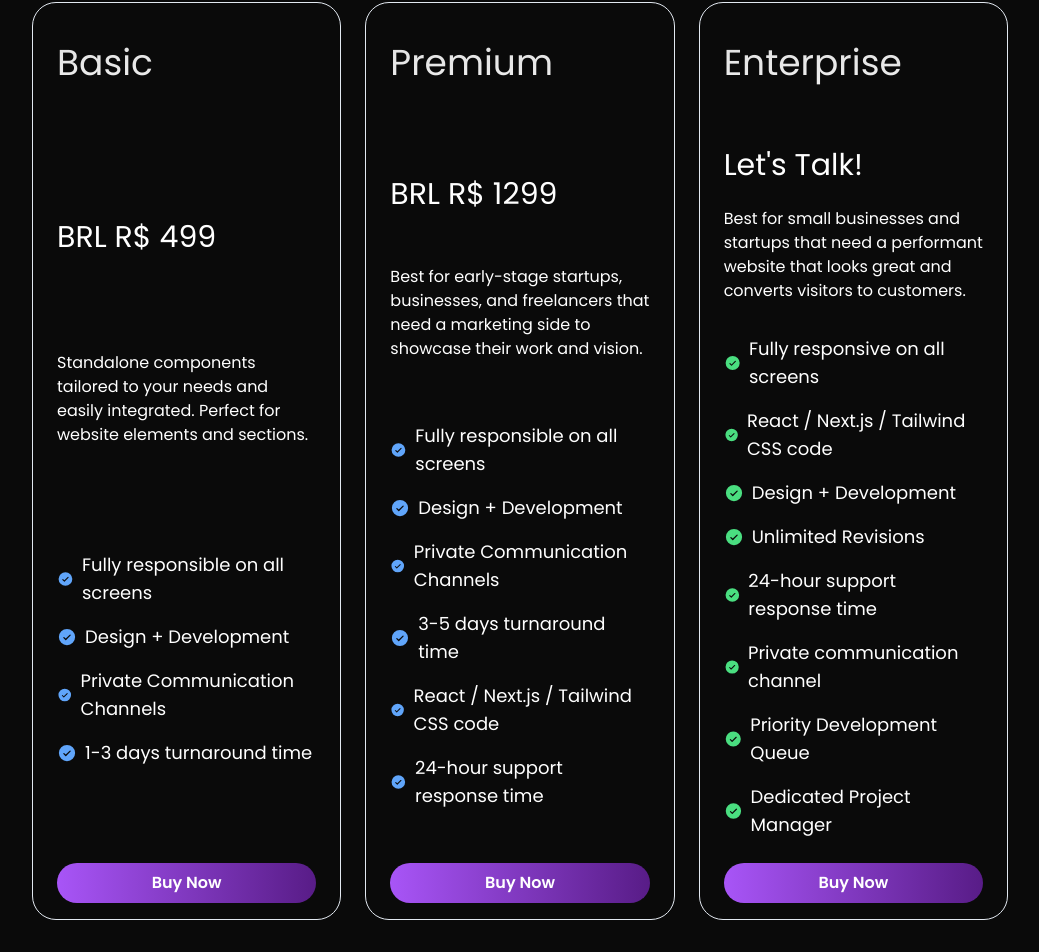
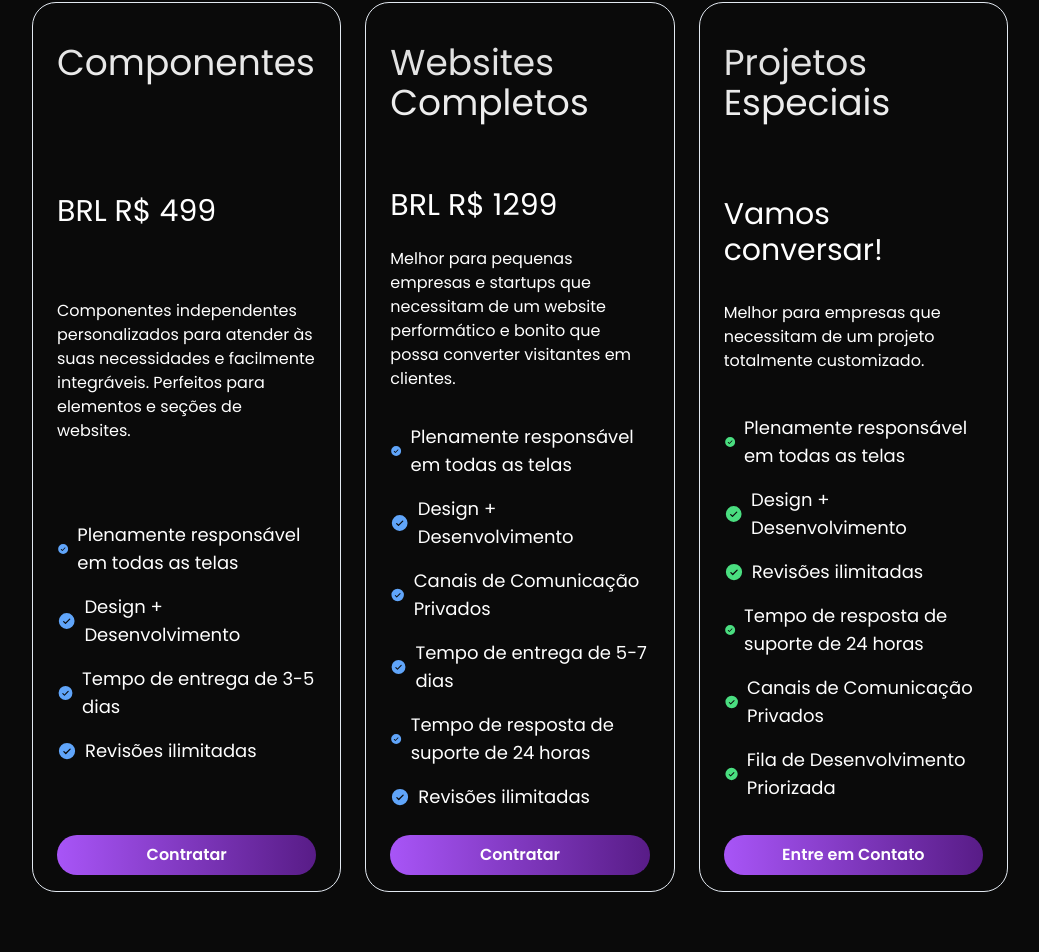
Before and after one commit to devpedrofurquim/d281, a Next.js app: page /pricing in a window 1280 px wide. Shown: the part 330-1282 px from the top of the page, without its empty margins (120-1159 px from the left). Built offline with nearby package versions, Linux system fonts and the light colour scheme.

Commit message:
Finished working on Pricing Plan page

```diff
--- a/src/app/pricing/page.tsx
+++ b/src/app/pricing/page.tsx
@@ -13,51 +13,49 @@ import Navbar from "@/components/Navbar";
 const plans = [
     {
         index: 0,
-        title: "Basic",
+        title: "Componentes",
         price: "BRL R$ 499",
         features: [
-            "Fully responsible on all screens",
-            "Design + Development",
-            "Private Communication Channels",
-            "1-3 days turnaround time",
+            "Plenamente responsável em todas as telas",
+            "Design + Desenvolvimento",
+            "Tempo de entrega de 3-5 dias",
+            "Revisões ilimitadas"
         ],
         style: "rounded-3xl py-10 bg-clip-text text-transparent bg-gradient-to-b from-neutral-300 to-neutral-50",
-        description: "Standalone components tailored to your needs and easily integrated. Perfect for website elements and sections.",
-        button: "Buy Now"
+        description: "Componentes independentes personalizados para atender às suas necessidades e facilmente integráveis. Perfeitos para elementos e seções de websites.",
+        button: "Contratar"
     },
     {
         index: 1,
-        title: "Premium",
+        title: "Websites Completos",
         price: "BRL R$ 1299",
         features: [
-            "Fully responsible on all screens",
-            "Design + Development",
-            "Private Communication Channels",
-            "3-5 days turnaround time",
-            "React / Next.js / Tailwind CSS code",
-            "24-hour support response time"
+            "Plenamente responsável em todas as telas",
+            "Design + Desenvolvimento",
+            "Canais de Comunicação Privados",
+            "Tempo de entrega de 5-7 dias",
+            "Tempo de resposta de suporte de 24 horas",
+            "Revisões ilimitadas"
         ],
         style: "rounded-3xl py-10 bg-clip-text text-transparent bg-gradient-to-b from-neutral-300 to-neutral-50",
-        description: "Best for early-stage startups, businesses, and freelancers that need a marketing side to showcase their work and vision.",
-        button: "Buy Now"
+        description: "Melhor para pequenas empresas e startups que necessitam de um website performático e bonito que possa converter visitantes em clientes.",
+        button: "Contratar"
     },
     {
         index: 2,
-        title: "Enterprise",
-        price: "Let's Talk!",
+        title: "Projetos Especiais",
+        price: "Vamos conversar!",
         features: [
-            "Fully responsive on all screens",
-            "React / Next.js / Tailwind CSS code",
-            "Design + Development",
-            "Unlimited Revisions",
-            "24-hour support response time",
-            "Private communication channel",
-            "Priority Development Queue",
-            "Dedicated Project Manager"
+            "Plenamente responsável em todas as telas",
+            "Design + Desenvolvimento",
+            "Revisões ilimitadas",
+            "Tempo de resposta de suporte de 24 horas",
+            "Canais de Comunicação Privados",
+            "Fila de Desenvolvimento Priorizada",
         ],
         style: "rounded-3xl py-10 bg-clip-text text-transparent bg-gradient-to-b from-neutral-300 to-neutral-50",
-        description: "Best for small businesses and startups that need a performant website that looks great and converts visitors to customers.",
-        button: "Buy Now"
+        description: "Melhor para empresas que necessitam de um projeto totalmente customizado.",
+        button: "Entre em Contato"
     }
 ]
 
```
